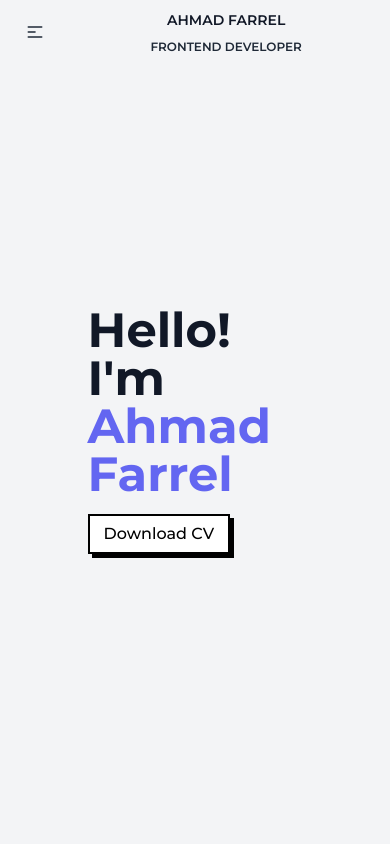
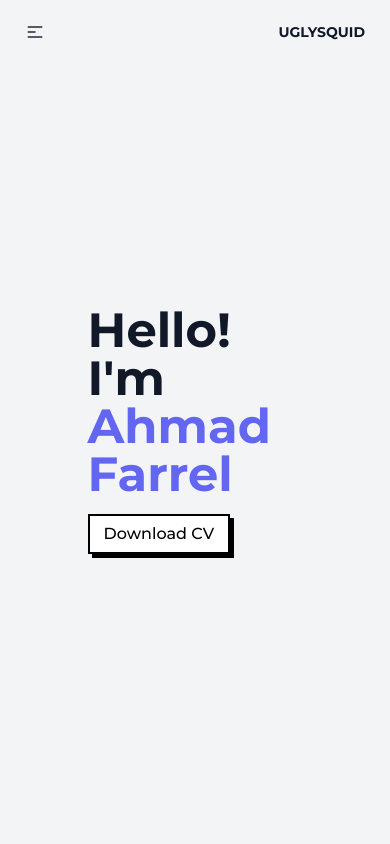
Before and after one commit to EnvyL27/portfolio, a React (Vite) app: page / in a window 390 px wide. Shown: the top 844 px of the page. Built offline with nearby package versions, Linux system fonts and the light colour scheme.

Commit message:
change navbar name in responsive

```diff
--- a/src/layouts/navbar.jsx
+++ b/src/layouts/navbar.jsx
@@ -71,10 +71,9 @@ function navbar() {
             </ul>
           </div>
         </div>
-        <div className="md:hidden max-sm:navbar-center overflow-hidden">
+        <div className="md:hidden max-sm:navbar-end overflow-hidden">
           <a className="btn btn-ghost column-1">
-            <div className="w-full text-sm text-gray-900">AHMAD FARREL</div>
-            <div className="text-xs text-gray-800">FRONTEND DEVELOPER</div>
+            <div className="bg-blend-difference logo w-full font-bold text-md text-gray-900 hover:text-gray-600">UGLYSQUID</div>
           </a>
         </div>
 
```
